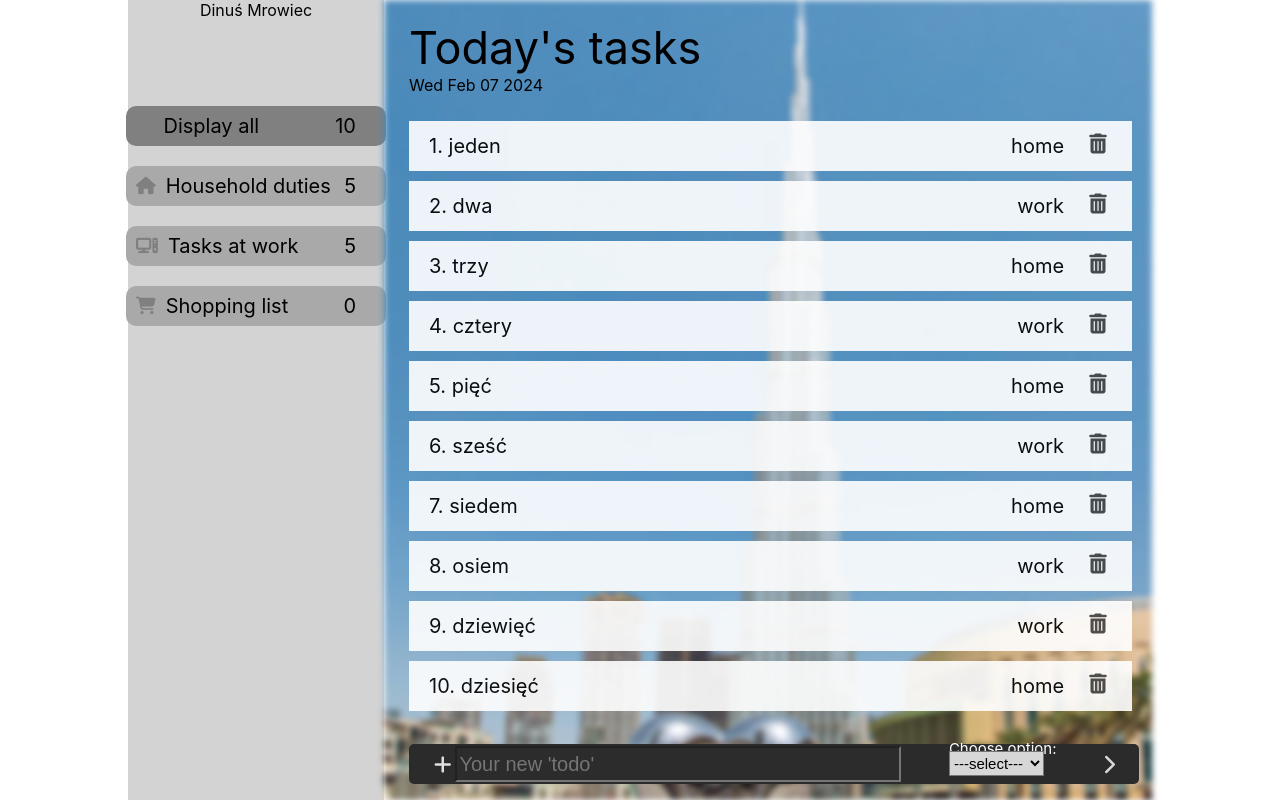
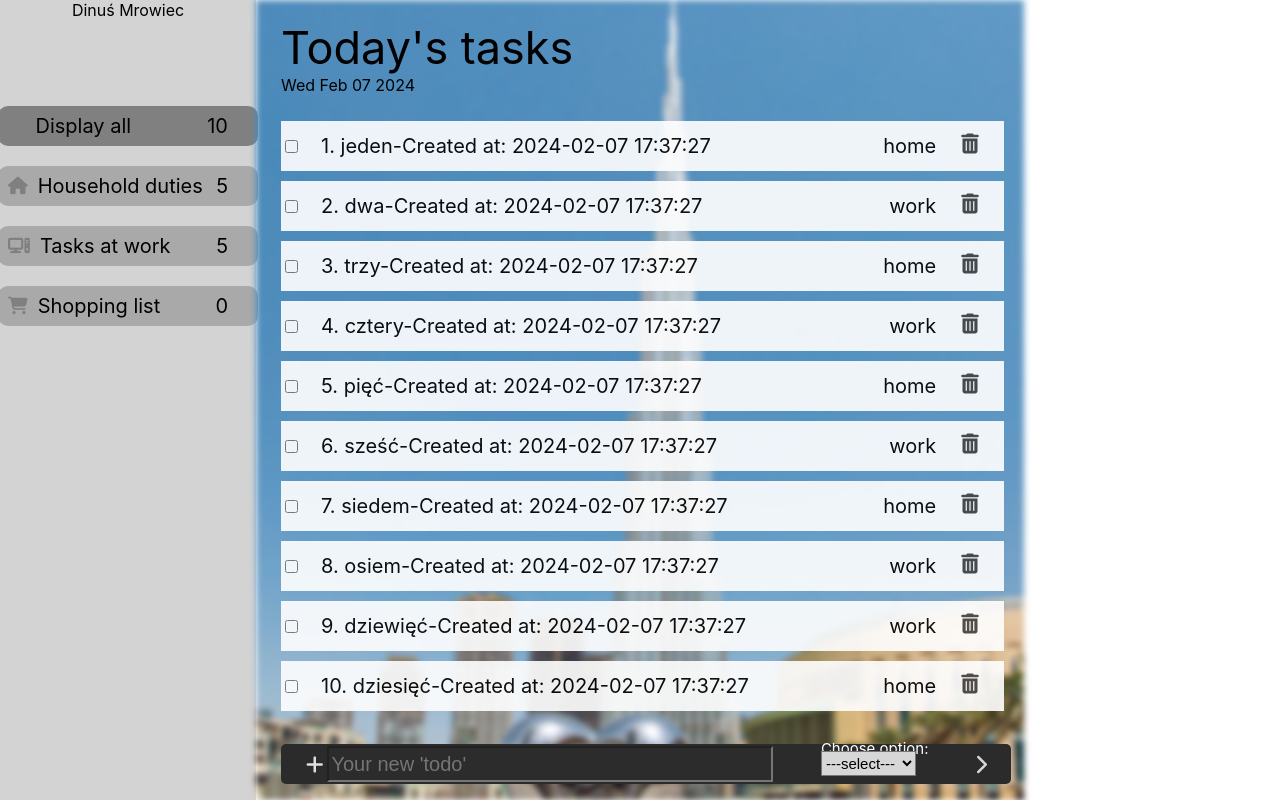
Before and after one commit to Wiktoria-Wolczyk/todolist, a React (Create React App) app: page / in a window 1280 px wide. Built offline with nearby package versions, Linux system fonts and the light colour scheme.

Commit message:
Created LocalStorage, and date displayed in task

```diff
--- a/src/App.css
+++ b/src/App.css
@@ -4,7 +4,6 @@
   width: 100%;
   height: 100%;
   flex-direction: row;
-  justify-content: center;
 }
 
 .App-logo {
--- a/src/App.js
+++ b/src/App.js
@@ -6,16 +6,86 @@ import { RightSidebar } from "./components/Sidebar/Right/RightSidebar";
 import { useEffect, useState } from "react";
 
 const constantTasks = [
-  { id: 0, text: "jeden", choice: "home", description: "taki opis1" },
-  { id: 1, text: "dwa", choice: "work", description: "taki opis2" },
-  { id: 2, text: "trzy", choice: "home", description: "taki opis3" },
-  { id: 3, text: "cztery", choice: "work", description: "taki opis4" },
-  { id: 4, text: "pięć", choice: "home", description: "taki opis5" },
-  { id: 5, text: "sześć", choice: "work", description: "taki opis6" },
-  { id: 6, text: "siedem", choice: "home", description: "taki opis7" },
-  { id: 7, text: "osiem", choice: "work", description: "taki opis8" },
-  { id: 8, text: "dziewięć", choice: "work", description: "taki opis9" },
-  { id: 9, text: "dziesięć", choice: "home", description: "taki opis10" },
+  {
+    id: 0,
+    text: "jeden",
+    choice: "home",
+    description: "taki opis1",
+    complete: false,
+    createdAt: new Date(),
+  },
+  {
+    id: 1,
+    text: "dwa",
+    choice: "work",
+    description: "taki opis2",
+    complete: false,
+    createdAt: new Date(),
+  },
+  {
+    id: 2,
+    text: "trzy",
+    choice: "home",
+    description: "taki opis3",
+    complete: false,
+    createdAt: new Date(),
+  },
+  {
+    id: 3,
+    text: "cztery",
+    choice: "work",
+    description: "taki opis4",
+    complete: false,
+    createdAt: new Date(),
+  },
+  {
+    id: 4,
+    text: "pięć",
+    choice: "home",
+    description: "taki opis5",
+    complete: false,
+    createdAt: new Date(),
+  },
+  {
+    id: 5,
+    text: "sześć",
+    choice: "work",
+    description: "taki opis6",
+    complete: false,
+    createdAt: new Date(),
+  },
+  {
+    id: 6,
+    text: "siedem",
+    choice: "home",
+    description: "taki opis7",
+    complete: false,
+    createdAt: new Date(),
+  },
+  {
+    id: 7,
+    text: "osiem",
+    choice: "work",
+    description: "taki opis8",
+    complete: false,
+    createdAt: new Date(),
+  },
+  {
+    id: 8,
+    text: "dziewięć",
+    choice: "work",
+    description: "taki opis9",
+    complete: false,
+    createdAt: new Date(),
+  },
+  {
+    id: 9,
+    text: "dziesięć",
+    choice: "home",
+    description: "taki opis10",
+    complete: false,
+    createdAt: new Date(),
+  },
 ];
 
 const taskGroupList = [
@@ -31,12 +101,38 @@ export function App() {
   const [taskArr, setTaskArr] = useState(initialTasks);
   const [clickedGroup, setClickedGroup] = useState(taskGroupList[0].choice);
   const [clickedTaskId, setClickedTaskId] = useState(null);
+  const [isChecked, setIsChecked] = useState(false);
 
   useEffect(() => {
     localStorage.setItem("tasks", JSON.stringify(taskArr));
   }, [taskArr]);
 
   const selectedTask = taskArr.find((el) => el.id === clickedTaskId);
+
+  const handleCheckboxClick = (taskId) => {
+    const completedTasks = taskArr.map((task) => {
+      if (task.id === taskId) {
+        return { ...task, complete: !task.complete };
+      }
+      return task;
+    });
+    setTaskArr(completedTasks);
+  };
+
+  const handleTextChange = (taskId, newText) => {
+    const updatedText = taskArr.map((task) => {
+      if (task.id === taskId) {
+        return { ...task, description: newText };
+      } else {
+        return task;
+      }
+    });
+    setTaskArr(updatedText);
+  };
+
+  const handleSaveChanges = () => {
+    console.log("Tasks with changes:", taskArr);
+  };
 
   return (
     <div className="App">
@@ -59,6 +155,7 @@ export function App() {
           clickedGroup={clickedGroup}
           clickedTaskId={clickedTaskId}
           setClickedTaskId={setClickedTaskId}
+          handleCheckboxClick={handleCheckboxClick}
         />
       </main>
 
@@ -68,6 +165,8 @@ export function App() {
         clickedTaskId={clickedTaskId}
         setClickedTaskId={setClickedTaskId}
         taskArr={taskArr}
+        handleTextChange={handleTextChange}
+        handleSaveChanges={handleSaveChanges}
       />
     </div>
   );
--- a/src/components/Sidebar/Right/RightSidebar.jsx
+++ b/src/components/Sidebar/Right/RightSidebar.jsx
@@ -6,15 +6,14 @@ export const RightSidebar = ({
   setClickedTaskId,
   clickedTaskId,
   taskArr,
+  handleTextChange,
+  handleSaveChanges,
 }) => {
-  const [taskDescription, setTaskDescription] = useState(task?.description);
+  const [taskDescription, setTaskDescription] = useState("");
 
   useEffect(() => {
-    console.log("rerender", taskDescription);
-    if (task?.description && !taskDescription) {
-      setTaskDescription(task.description);
-    }
-  }, [taskDescription, task]);
+    setTaskDescription(task?.description || "");
+  }, [task?.description]);
 
   if (!task) {
     return <></>;
@@ -28,21 +27,22 @@ export const RightSidebar = ({
         <label className="label-TextTodo">To do:</label>
         <textarea
           className="todoDiv"
-          value={taskDescription}
-          onChange={(e) => setTaskDescription(e.target.value)}
+          value={task.description}
+          onChange={(e) => handleTextChange(task.id, e.target.value)}
         />
       </div>
       <div className="buttonsPlaceholder">
         <button
           className="button-Save"
-          onClick={() => {
-            const index = taskArr.findIndex((object) => {
-              return object.id === clickedTaskId;
-            });
-            if (index !== -1) {
-              taskArr[index].description = taskDescription;
-            }
-          }}
+          onClick={
+            handleSaveChanges
+            // const index = taskArr.findIndex((object) => {
+            //   return object.id === clickedTaskId;
+            // });
+            // if (index !== -1) {
+            //   taskArr[index].description = taskDescription;
+            // }
+          }
         >
           Save
         </button>
--- a/src/components/Tasks.jsx
+++ b/src/components/Tasks.jsx
@@ -7,6 +7,8 @@ export const Tasks = ({
   clickedGroup,
   clickedTaskId,
   setClickedTaskId,
+  handleCheckboxClick,
+  addTask,
 }) => {
   const [text, setText] = useState("");
 
@@ -75,7 +77,18 @@ export const Tasks = ({
                   return task.choice === clickedGroup;
                 }
               })
-              .map((task, index) => (
+              .map((task, index) => {
+                let date =
+                  task.createdAt && new Date(task.createdAt).toISOString();
+
+                if (date) {
+                  date = date.replace("T", " ").substring(0, 19);
+                  // const index = date.indexOf("T");
+                  // const _arr = [...date];
+                  // _arr[index] = " ";
+                  // const str = _arr.join("");
+                }
+                return (
                   <li
                     className="taskItem"
                     key={task.id}
@@ -85,6 +98,11 @@ export const Tasks = ({
                         clickedTaskId === task.id ? "darkgrey" : "white",
                     }}
                   >
+                    <input
+                      type="checkbox"
+                      checked={task.complete}
+                      onChange={() => handleCheckboxClick(task.id)}
+                    ></input>
                     <div
                       style={{
                         display: "flex",
@@ -92,8 +110,16 @@ export const Tasks = ({
                         padding: "0 20px",
                       }}
                     >
-                    <div className="liContainer">
+                      <div
+                        className="liContainer"
+                        style={{
+                          textDecoration: task.complete
+                            ? "line-through"
+                            : "none",
+                        }}
+                      >
                         {index + 1}. {task.text}
+                        -Created at: {date}
                         <span id="choice">{task.choice}</span>
                       </div>
                       <i
@@ -107,7 +133,8 @@ export const Tasks = ({
                       ></i>
                     </div>
                   </li>
-              ))}
+                );
+              })}
           </ul>
 
           <div
@@ -174,6 +201,7 @@ export const Tasks = ({
                     id: taskArr[taskArr.length - 1].id + 1,
                     text: text,
                     choice: selectChoice,
+                    createdAt: new Date(),
                   },
                 ]);
                 setText("");
```
Lines whose indentation alone changed are shown as unchanged.
